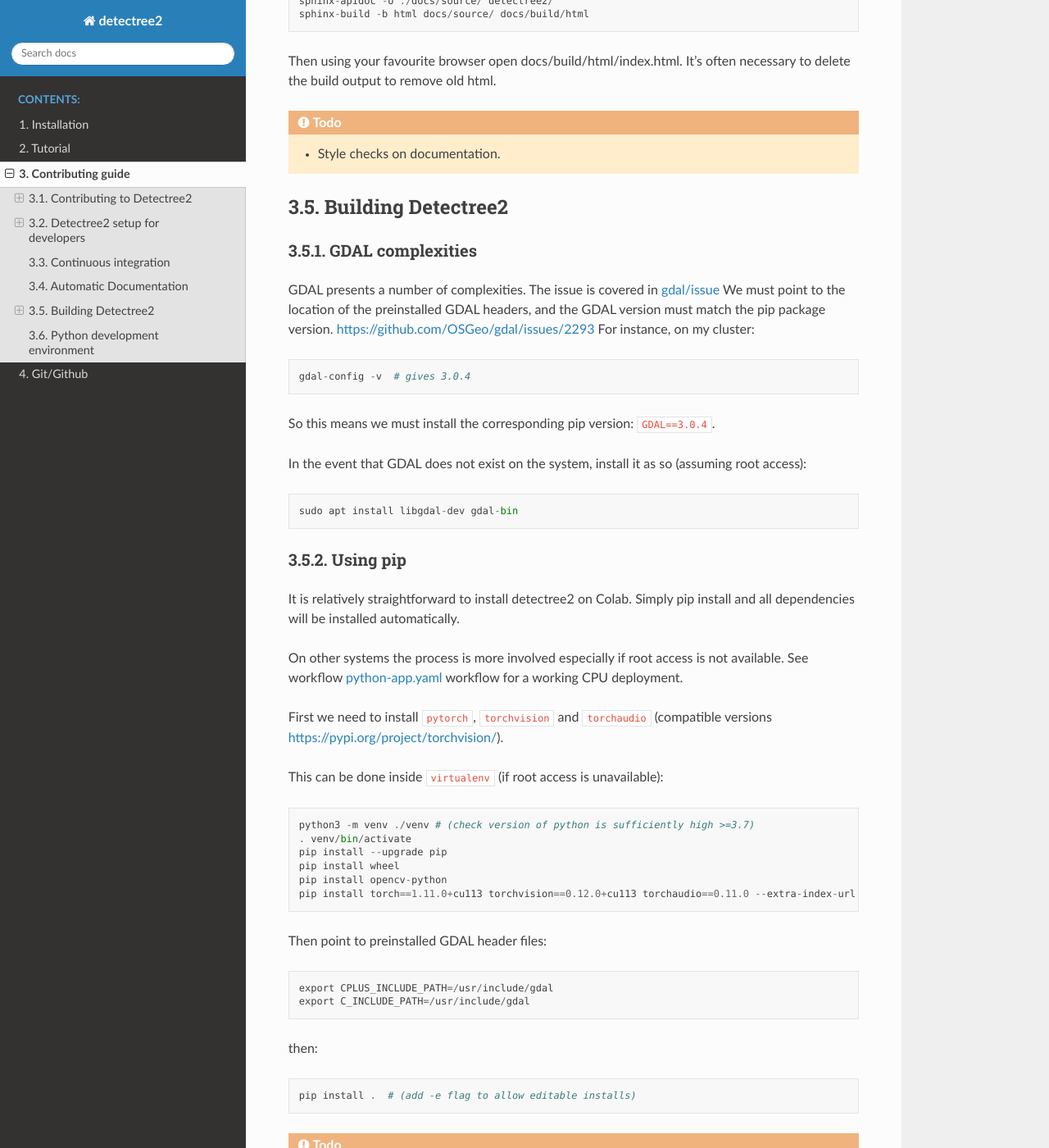
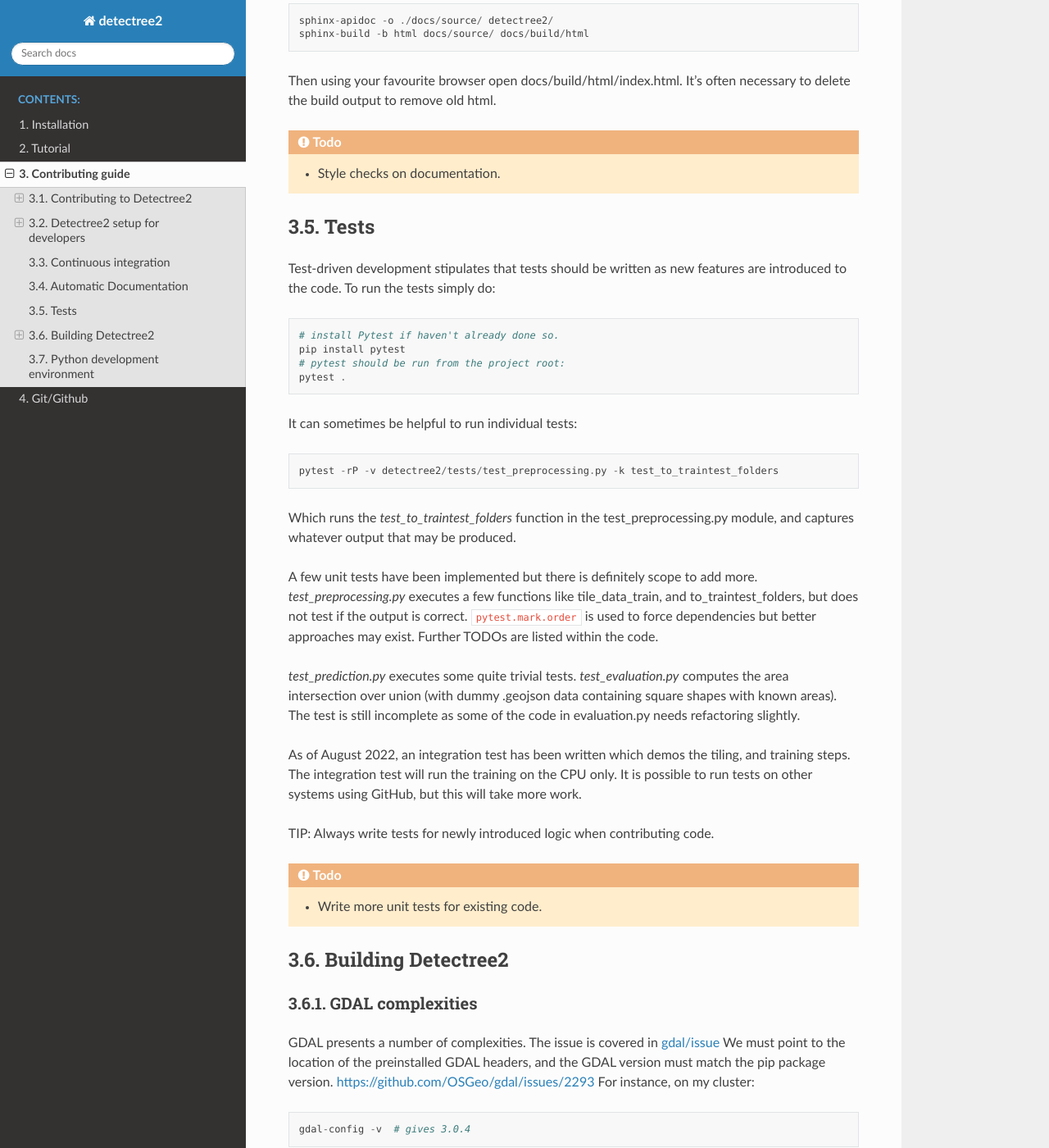
Before and after one commit to PatBall1/detectree2, a Sphinx documentation site: the page built from docs/source/contributing.rst, in a window 1280 px wide and 1400 px high, scrolled down 10638 px. Shown: the whole window at 82% size. Built offline with Sphinx 7.4.7 and the Read the Docs theme 2.0.0, drawn with Linux system fonts in a browser that asks for light colours; pages that are not in the unit, such as notebooks, are missing from menus; some of the changed lines change nothing that is shown; some of the changed text lies outside the part shown.

Commit message:
test sphinx

```diff
--- a/docs/source/contributing.rst
+++ b/docs/source/contributing.rst
@@ -362,34 +362,34 @@
 
     * Style checks on documentation.
 
-.. =====
-.. Tests
-.. =====
+=====
+Tests
+=====
 
-.. Test-driven development stipulates that tests should be written as new features are introduced to the code. To run the tests simply do::
+Test-driven development stipulates that tests should be written as new features are introduced to the code. To run the tests simply do::
 
-..     # install Pytest if haven't already done so.
-..     pip install pytest
-..     # pytest should be run from the project root:
-..     pytest .
+    # install Pytest if haven't already done so.
+    pip install pytest
+    # pytest should be run from the project root:
+    pytest .
 
-.. It can sometimes be helpful to run individual tests::
+It can sometimes be helpful to run individual tests::
 
-..     pytest -rP -v detectree2/tests/test_preprocessing.py -k test_to_traintest_folders
+    pytest -rP -v detectree2/tests/test_preprocessing.py -k test_to_traintest_folders
 
-.. Which runs the *test_to_traintest_folders* function in the test_preprocessing.py module, and captures whatever output that may be produced.
+Which runs the *test_to_traintest_folders* function in the test_preprocessing.py module, and captures whatever output that may be produced.
 
-.. A few unit tests have been implemented but there is definitely scope to add more. *test_preprocessing.py* executes a few functions like tile_data_train, and to_traintest_folders, but does not test if the output is correct. ``pytest.mark.order`` is used to force dependencies but better approaches may exist. Further TODOs are listed within the code.
+A few unit tests have been implemented but there is definitely scope to add more. *test_preprocessing.py* executes a few functions like tile_data_train, and to_traintest_folders, but does not test if the output is correct. ``pytest.mark.order`` is used to force dependencies but better approaches may exist. Further TODOs are listed within the code.
 
-.. *test_prediction.py* executes some quite trivial tests. *test_evaluation.py* computes the area intersection over union (with dummy .geojson data containing square shapes with known areas). The test is still incomplete as some of the code in evaluation.py needs refactoring slightly.
+*test_prediction.py* executes some quite trivial tests. *test_evaluation.py* computes the area intersection over union (with dummy .geojson data containing square shapes with known areas). The test is still incomplete as some of the code in evaluation.py needs refactoring slightly.
 
-.. As of August 2022, an integration test has been written which demos the tiling, and training steps. The integration test will run the training on the CPU only. It is possible to run tests on other systems using GitHub, but this will take more work.
+As of August 2022, an integration test has been written which demos the tiling, and training steps. The integration test will run the training on the CPU only. It is possible to run tests on other systems using GitHub, but this will take more work.
 
-.. TIP: Always write tests for newly introduced logic when contributing code.
+TIP: Always write tests for newly introduced logic when contributing code.
 
-.. .. todo::
+.. todo::
 
-..     * Write more unit tests for existing code.
+    * Write more unit tests for existing code.
 
 ===================
 Building Detectree2
```
